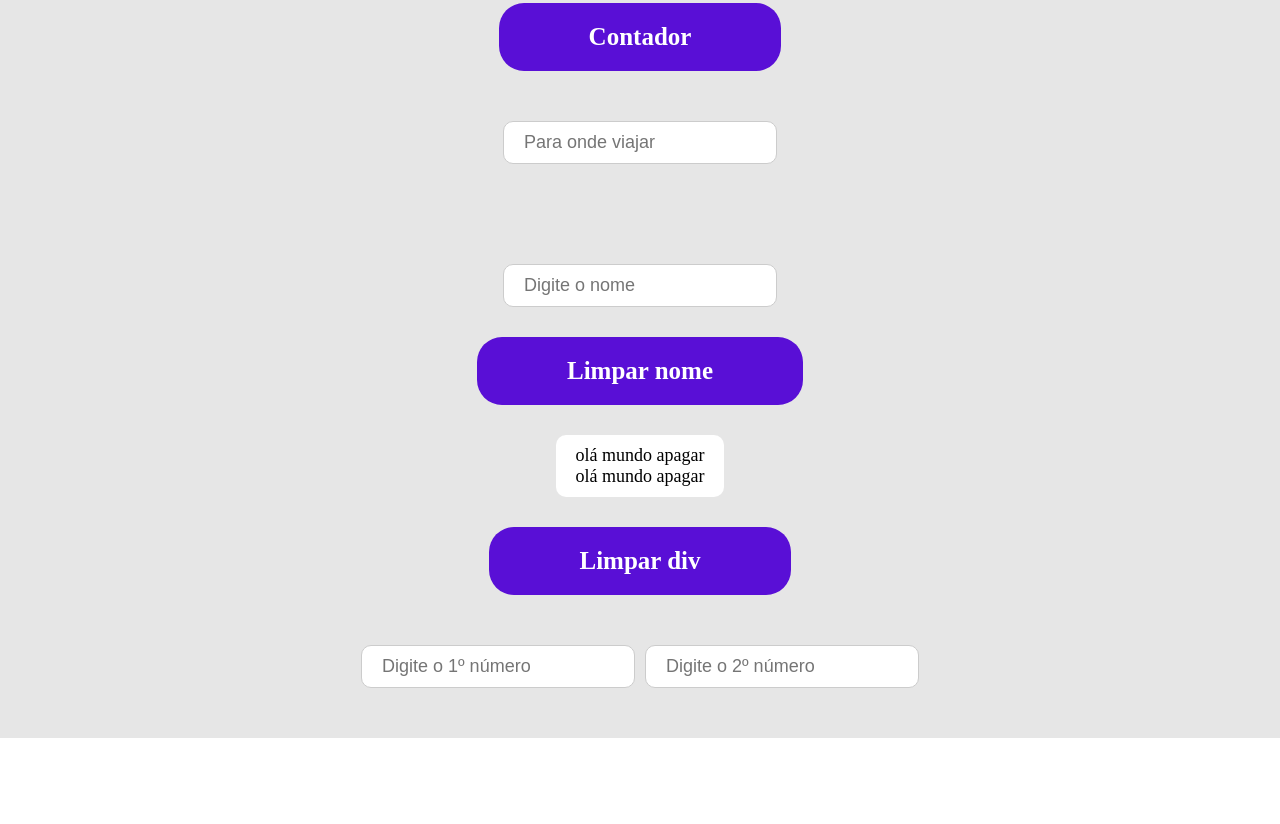
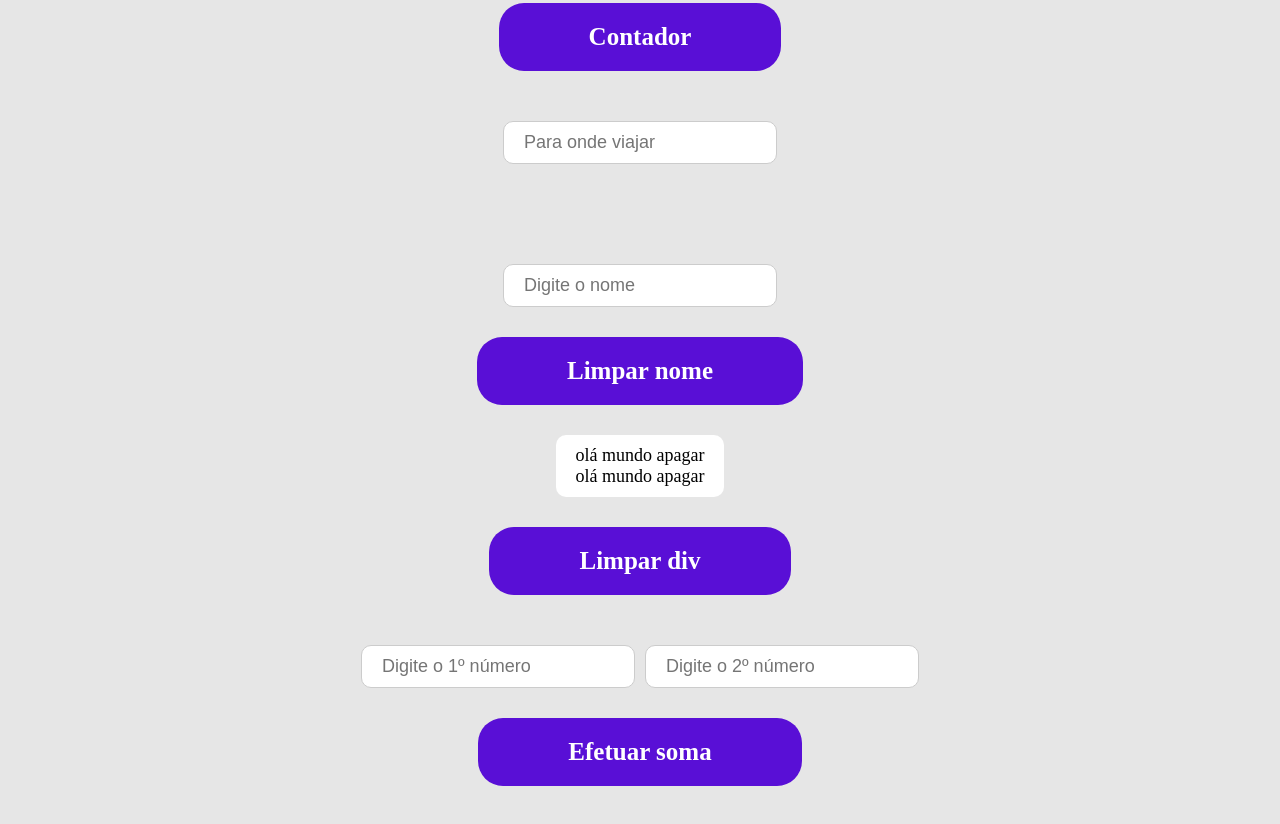
Before and after one commit to leonardoabreu546/background_changer, a website: page background.html in a window 1280 px wide. Shown: the part 1178-2002 px from the top of the page. Before the commit the page ends 1916 px from the top, so only its background shows below. Drawn offline with Linux system fonts and the light colour scheme.

Commit message:
criar botão para efetuar soma

```diff
--- a/background.html
+++ b/background.html
@@ -42,6 +42,7 @@
             <input class="input" id="nome" type="text" placeholder="Digite o 1º número">
             <input class="input" id="nome" type="text" placeholder="Digite o 2º número">
         </div>
+        <div class="button-main">Efetuar soma</div>
     </div>
     <script src="script.js"></script>
 </body>
```
